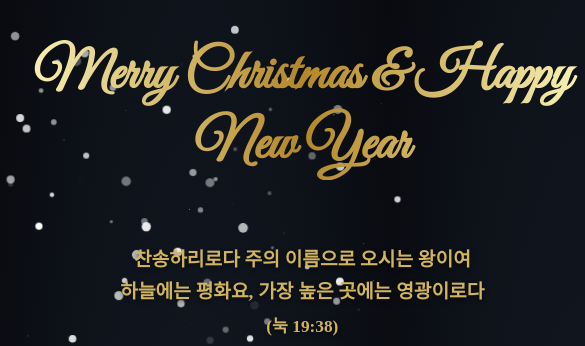
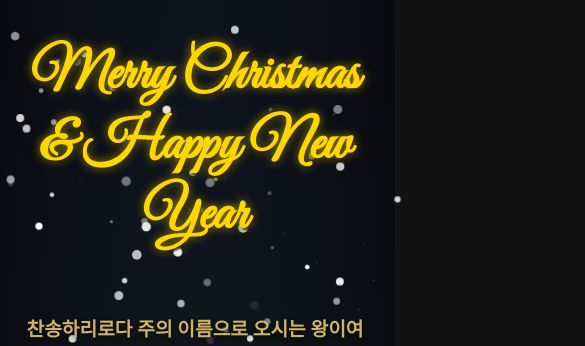
Before and after one commit to stranger828/pckw_christmas-card_2025, a website: page index.html in a window 390 px wide. Shown: the top 346 px of the page, 585 px wide, since content can reach past the window. Drawn offline with Linux system fonts and the light colour scheme.

Commit message:
Fix: Brighten text and improve mobile layout for officers

```diff
--- a/style.css
+++ b/style.css
@@ -84,26 +84,19 @@ body {
 .english-greeting {
     font-family: 'Great Vibes', cursive;
     font-size: 3.5em;
-    /* Slightly larger */
     margin: 10px 0;
 
-    /* Gold Glitter Effect */
-    background: linear-gradient(to right, #bf953f, #fcf6ba, #b38728, #fbf5b7, #aa771c);
-    background-size: 200% auto;
-    color: #e6b800;
-    /* Fallback */
-    -webkit-background-clip: text;
-    background-clip: text;
-    -webkit-text-fill-color: transparent;
-    animation: shine 4s linear infinite;
-    text-shadow: none;
-    /* Text shadow conflicts with background-clip sometimes, or needs to be specific */
-}
+    /* Solid bright color for better visibility on all devices */
+    color: #ffd700;
+    /* Bright Gold */
+    text-shadow: 0 0 10px rgba(255, 215, 0, 0.6), 2px 2px 2px rgba(0, 0, 0, 0.8);
 
-@keyframes shine {
-    to {
-        background-position: 200% center;
-    }
+    /* Removed complex gradient that was appearing dark */
+    background: none;
+    -webkit-background-clip: unset;
+    background-clip: unset;
+    -webkit-text-fill-color: initial;
+    animation: none;
 }
 
 /* Member List Footer */
@@ -158,6 +151,21 @@ strong {
     margin-right: 80px;
 }
 
+/* Mobile Layout Alignment Fix */
+@media (max-width: 768px) {
+    .officers-grid {
+        grid-template-columns: repeat(2, 1fr) !important;
+        /* 2 columns for better spacing */
+        margin-right: 0;
+        gap: 15px;
+        /* Add veritcal spacing between rows */
+    }
+
+    .officers-grid>div {
+        margin-bottom: 10px;
+    }
+}
+
 .officers-grid>div {
     display: flex;
     flex-direction: column;
```
